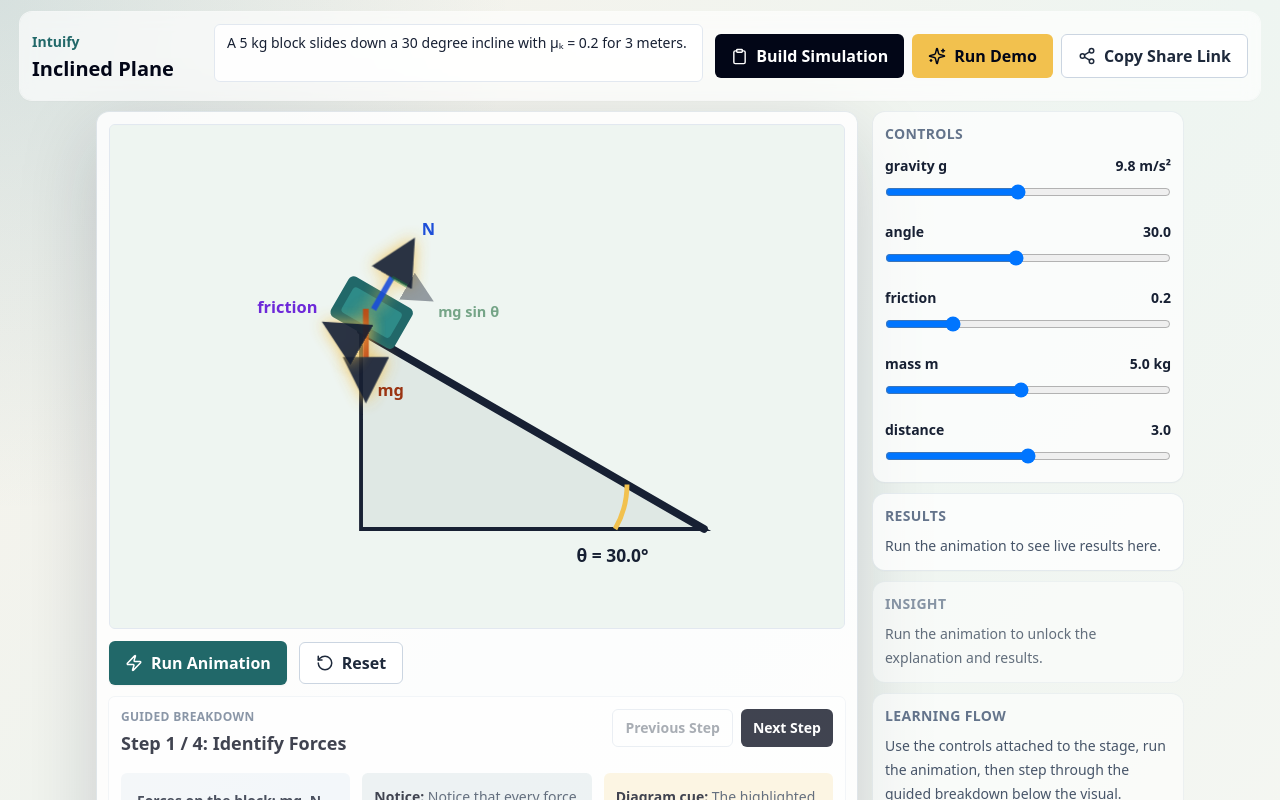
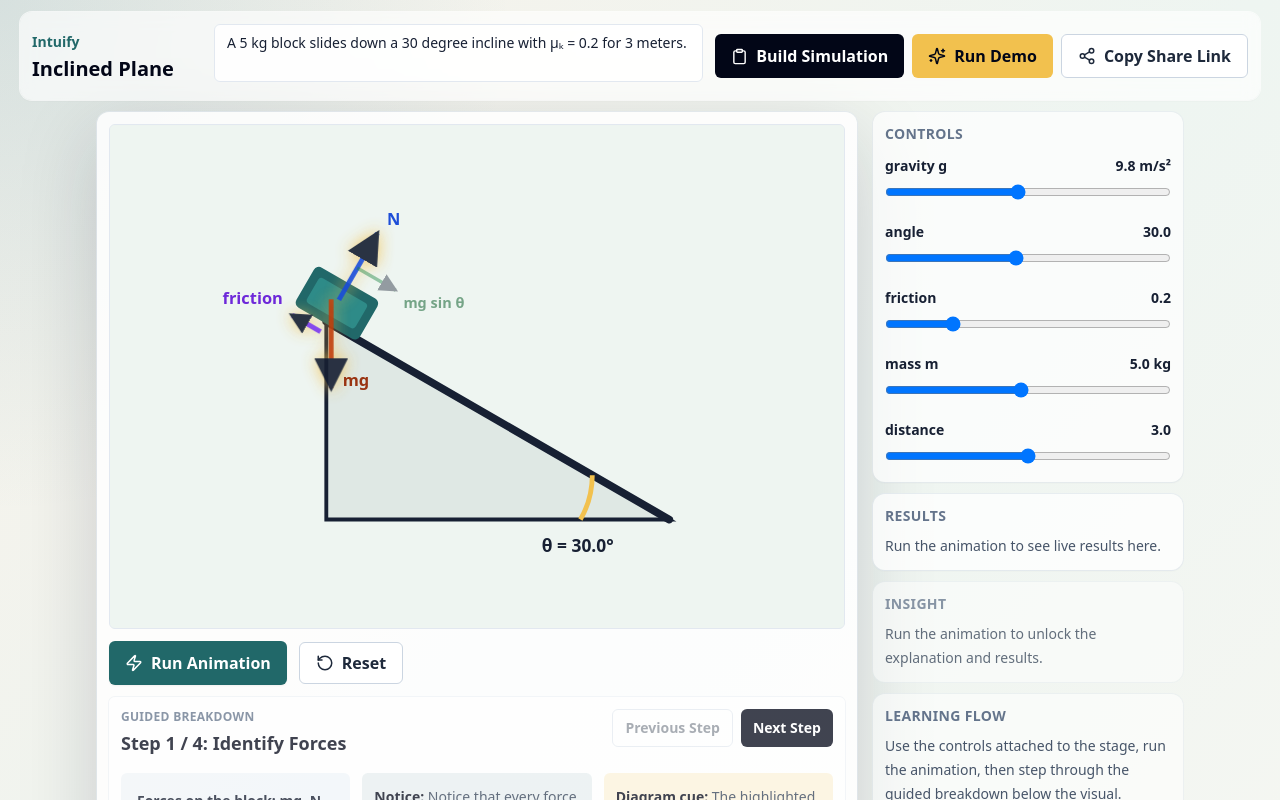
Before and after one commit to vincentrobrts/LAHacks2026, a Next.js app: page /sim in a window 1280 px wide. Shown: the top 800 px of the page. Built offline with nearby package versions, Linux system fonts and the light colour scheme.

Commit message:
yipeeeee

```diff
--- a/app/page.tsx
+++ b/app/page.tsx
@@ -6,7 +6,7 @@ import { useEffect, useState } from "react";
 import { parseWithAgentverse } from "@/lib/agentverse";
 import { DEFAULT_CONFIGS, DEFAULT_PROMPT, DEMO_SHOT } from "@/lib/defaults";
 import { encodeSimulation } from "@/lib/share";
-import type { SimulationHistoryItem } from "@/types/simulation";
+import type { SimulationConfig, SimulationHistoryItem } from "@/types/simulation";
 
 const HISTORY_KEY = "physics-visualizer-history";
 
@@ -17,6 +17,36 @@ const EXAMPLE_PROMPTS = [
 ];
 
 const ATWOOD_PROMPT = EXAMPLE_PROMPTS[1];
+
+function clamp(value: number, min: number, max: number) {
+  return Math.min(max, Math.max(min, value));
+}
+
+function normalizeAtwoodConfig(config: SimulationConfig, prompt: string): SimulationConfig {
+  const lower = prompt.toLowerCase();
+  const atwoodLike = /\b(pulley|hanging|connected|table)\b/.test(lower) && /\bkg|mass|block\b/.test(lower);
+  if (config.type !== "atwood_table" && !atwoodLike) return config;
+
+  const number = "([0-9]+(?:\\.[0-9]+)?)";
+  const blockMatch = lower.match(new RegExp(`${number}\\s*kg\\s+(?:block|cart|object|mass)`));
+  const hangingMatch = lower.match(new RegExp(`hanging\\s+${number}\\s*kg`)) ?? lower.match(new RegExp(`${number}\\s*kg\\s+hanging`));
+  const distanceMatch = lower.match(/falls?\s+([0-9]+(?:\.[0-9]+)?)\s*(?:m|meter|meters)\b/) ?? lower.match(/for\s+([0-9]+(?:\.[0-9]+)?)\s*(?:m|meter|meters)\b/);
+  const frictionless = /\bfrictionless\b/.test(lower);
+  const frictionMatch = lower.match(/(?:friction|mu|μ)\s*(?:=|is)?\s*([0-9]+(?:\.[0-9]+)?)/);
+
+  return {
+    ...config,
+    type: "atwood_table",
+    params: {
+      ...config.params,
+      ...(blockMatch ? { mass1: clamp(Number(blockMatch[1]), 0.5, 10) } : {}),
+      ...(hangingMatch ? { mass2: clamp(Number(hangingMatch[1]), 0.5, 10) } : {}),
+      ...(distanceMatch ? { distance: clamp(Number(distanceMatch[1]), 1, 5) } : {}),
+      ...(frictionless ? { friction: 0 } : frictionMatch ? { friction: clamp(Number(frictionMatch[1]), 0, 0.9) } : {}),
+    },
+    world: { ...config.world, friction: frictionless ? 0 : config.world.friction ?? 0 },
+  };
+}
 
 export default function Home() {
   const router = useRouter();
@@ -30,7 +60,8 @@ export default function Home() {
 
   const start = async (perfect = false) => {
     setMessage("");
-    const config = perfect ? DEMO_SHOT : prompt === ATWOOD_PROMPT ? DEFAULT_CONFIGS.atwood_table : await parseWithAgentverse(prompt);
+    const parsed = perfect ? DEMO_SHOT : prompt === ATWOOD_PROMPT ? DEFAULT_CONFIGS.atwood_table : await parseWithAgentverse(prompt);
+    const config = perfect || prompt === ATWOOD_PROMPT ? parsed : normalizeAtwoodConfig(parsed, prompt);
     const nextPrompt = perfect ? DEFAULT_PROMPT : prompt;
     const item: SimulationHistoryItem = {
       id: crypto.randomUUID(),
--- a/components/MatterScene.tsx
+++ b/components/MatterScene.tsx
@@ -70,17 +70,21 @@ function forceArrowLength(force: number, referenceForce: number, min = 34, max =
   return clamp((force / referenceForce) * max, min, max);
 }
 
+function arrowMarkerSize(length: number) {
+  return clamp(length * 0.12, 4.5, 7);
+}
+
 function atwoodValidation(config: SimulationConfig) {
   const keys = ["mass1", "mass2", "friction", "distance"];
   return keys.filter((key) => typeof config.params[key] !== "number" || !Number.isFinite(config.params[key]) || (key !== "friction" && config.params[key] <= 0));
 }
 
 function atwoodMetrics(config: SimulationConfig) {
-  const mass1 = config.params.mass1;
-  const mass2 = config.params.mass2;
-  const friction = config.params.friction;
-  const distance = config.params.distance;
-  const gravity = config.world.gravity;
+  const mass1 = clamp(config.params.mass1, 0.5, 10);
+  const mass2 = clamp(config.params.mass2, 0.5, 10);
+  const friction = clamp(config.params.friction, 0, 0.9);
+  const distance = clamp(config.params.distance, 1, 5);
+  const gravity = clamp(config.world.gravity, 1, 20);
   const frictionForce = friction * mass1 * gravity;
   const drivingForce = mass2 * gravity - frictionForce;
   const moves = drivingForce > 0;
@@ -112,31 +116,60 @@ function InclinedPlaneScene({ config, onOutcome }: Props) {
   const frameRef = useRef<number | null>(null);
 
   const rampLength = 410;
-  const bottom = { x: 615, y: 418 };
-  const top = {
-    x: bottom.x - rampLength * Math.cos(metrics.theta),
-    y: bottom.y - rampLength * Math.sin(metrics.theta),
+  const rawBottom = { x: 520, y: 330 };
+  const rawTop = {
+    x: rawBottom.x - rampLength * Math.cos(metrics.theta),
+    y: rawBottom.y - rampLength * Math.sin(metrics.theta),
   };
   const downRamp = { x: Math.cos(metrics.theta), y: Math.sin(metrics.theta) };
   const normalDir = { x: Math.sin(metrics.theta), y: -Math.cos(metrics.theta) };
   const blockTravel = rampLength * clamp(progress, 0, 0.96);
-  const blockCenter = {
-    x: top.x + downRamp.x * blockTravel + normalDir.x * 22,
-    y: top.y + downRamp.y * blockTravel + normalDir.y * 22,
-  };
-  const blockTransform = `translate(${blockCenter.x} ${blockCenter.y}) rotate(${metrics.angle})`;
+  const rawBlockCenter = {
+    x: rawTop.x + downRamp.x * blockTravel + normalDir.x * 22,
+    y: rawTop.y + downRamp.y * blockTravel + normalDir.y * 22,
+  };
   const maxInclinedForce = Math.max(metrics.mass * metrics.gravity, metrics.normal, metrics.frictionForce, metrics.gravityComponent);
   const gravityLen = forceArrowLength(metrics.mass * metrics.gravity, maxInclinedForce);
   const normalLen = forceArrowLength(metrics.normal, maxInclinedForce);
   const frictionLen = forceArrowLength(metrics.frictionForce, maxInclinedForce);
   const componentLen = forceArrowLength(metrics.gravityComponent, maxInclinedForce);
-  const gravityArrow = arrowPoints(blockCenter.x - 6, blockCenter.y - 4, 0, gravityLen);
-  const normalArrow = arrowPoints(blockCenter.x + normalDir.x * 4, blockCenter.y + normalDir.y * 4, normalDir.x * normalLen, normalDir.y * normalLen);
-  const frictionArrow = arrowPoints(blockCenter.x - normalDir.x * 34, blockCenter.y - normalDir.y * 34, -downRamp.x * frictionLen, -downRamp.y * frictionLen);
-  const componentArrow = arrowPoints(blockCenter.x + normalDir.x * 42, blockCenter.y + normalDir.y * 42, downRamp.x * componentLen, downRamp.y * componentLen);
+  const gravityArrow = arrowPoints(rawBlockCenter.x - 6, rawBlockCenter.y - 4, 0, gravityLen);
+  const normalArrow = arrowPoints(rawBlockCenter.x + normalDir.x * 4, rawBlockCenter.y + normalDir.y * 4, normalDir.x * normalLen, normalDir.y * normalLen);
+  const frictionArrow = arrowPoints(rawBlockCenter.x - normalDir.x * 34, rawBlockCenter.y - normalDir.y * 34, -downRamp.x * frictionLen, -downRamp.y * frictionLen);
+  const componentArrow = arrowPoints(rawBlockCenter.x + normalDir.x * 42, rawBlockCenter.y + normalDir.y * 42, downRamp.x * componentLen, downRamp.y * componentLen);
+  const scenePoints = [
+    rawTop,
+    rawBottom,
+    { x: rawTop.x, y: rawBottom.y },
+    { x: rawBlockCenter.x - 54, y: rawBlockCenter.y - 44 },
+    { x: rawBlockCenter.x + 54, y: rawBlockCenter.y + 44 },
+    { x: gravityArrow.x1, y: gravityArrow.y1 },
+    { x: gravityArrow.x2, y: gravityArrow.y2 },
+    { x: normalArrow.x1, y: normalArrow.y1 },
+    { x: normalArrow.x2, y: normalArrow.y2 },
+    { x: frictionArrow.x1, y: frictionArrow.y1 },
+    { x: frictionArrow.x2, y: frictionArrow.y2 },
+    { x: componentArrow.x1, y: componentArrow.y1 },
+    { x: componentArrow.x2, y: componentArrow.y2 },
+  ];
+  const bounds = scenePoints.reduce(
+    (box, point) => ({
+      minX: Math.min(box.minX, point.x),
+      maxX: Math.max(box.maxX, point.x),
+      minY: Math.min(box.minY, point.y),
+      maxY: Math.max(box.maxY, point.y),
+    }),
+    { minX: Infinity, maxX: -Infinity, minY: Infinity, maxY: -Infinity }
+  );
+  const centerOffset = {
+    x: WIDTH / 2 - (bounds.minX + bounds.maxX) / 2,
+    y: HEIGHT / 2 - (bounds.minY + bounds.maxY) / 2,
+  };
+  const systemTransform = `translate(${centerOffset.x.toFixed(2)} ${centerOffset.y.toFixed(2)})`;
+  const blockTransform = `translate(${rawBlockCenter.x} ${rawBlockCenter.y}) rotate(${metrics.angle})`;
   const activeArrowClass = "animate-pulse drop-shadow-[0_0_8px_rgba(242,193,78,0.95)]";
 
-  const arrowStyle = (active: boolean) => ({ opacity: active ? 1 : running ? 0.22 : 0.42, strokeWidth: active ? 6 : 4 });
+  const arrowStyle = (active: boolean) => ({ opacity: active ? 1 : running ? 0.22 : 0.42, strokeWidth: active ? 5 : 3.5 });
   const labelStyle = (active: boolean) => ({ opacity: active ? 1 : running ? 0.24 : 0.56, fontSize: active ? 17 : 15 });
 
   const stepCopy = [
@@ -251,40 +284,52 @@ function InclinedPlaneScene({ config, onOutcome }: Props) {
       <div className="relative overflow-hidden rounded-md border border-slate-200 bg-[#eef5f1]">
         <svg className="aspect-[1.46] w-full" viewBox={`0 0 ${WIDTH} ${HEIGHT}`} role="img" aria-label="Inclined plane physics visualization">
           <defs>
-            <marker id="arrow" markerHeight="8" markerWidth="8" orient="auto" refX="7" refY="4">
-              <path d="M0,0 L8,4 L0,8 Z" fill="currentColor" />
-            </marker>
+            {[
+              ["incline-gravity", gravityLen],
+              ["incline-normal", normalLen],
+              ["incline-friction", frictionLen],
+              ["incline-component", componentLen],
+            ].map(([id, len]) => {
+              const size = arrowMarkerSize(Number(len));
+              return (
+                <marker key={String(id)} id={String(id)} markerHeight={size} markerWidth={size} orient="auto" refX={size - 0.8} refY={size / 2}>
+                  <path d={`M0,0 L${size},${size / 2} L0,${size} Z`} fill="currentColor" />
+                </marker>
+              );
+            })}
           </defs>
           <rect width={WIDTH} height={HEIGHT} fill="#eef5f1" />
-          <path d={`M ${top.x} ${top.y} L ${bottom.x} ${bottom.y} L ${top.x} ${bottom.y} Z`} fill="#dfe8e4" stroke="#172033" strokeWidth="4" />
-          <path d={`M ${top.x} ${top.y} L ${bottom.x} ${bottom.y}`} stroke="#172033" strokeWidth="8" strokeLinecap="round" />
-          <path d={`M ${bottom.x - 92} ${bottom.y} A 92 92 0 0 0 ${bottom.x - 92 * Math.cos(metrics.theta)} ${bottom.y - 92 * Math.sin(metrics.theta)}`} fill="none" stroke="#f2c14e" strokeWidth="5" />
-          <text x={bottom.x - 132} y={bottom.y + 34} fill="#172033" fontSize="18" fontWeight="700">θ = {fmt(metrics.angle, 1)}°</text>
+          <g transform={systemTransform}>
+          <path d={`M ${rawTop.x} ${rawTop.y} L ${rawBottom.x} ${rawBottom.y} L ${rawTop.x} ${rawBottom.y} Z`} fill="#dfe8e4" stroke="#172033" strokeWidth="4" />
+          <path d={`M ${rawTop.x} ${rawTop.y} L ${rawBottom.x} ${rawBottom.y}`} stroke="#172033" strokeWidth="8" strokeLinecap="round" />
+          <path d={`M ${rawBottom.x - 92} ${rawBottom.y} A 92 92 0 0 0 ${rawBottom.x - 92 * Math.cos(metrics.theta)} ${rawBottom.y - 92 * Math.sin(metrics.theta)}`} fill="none" stroke="#f2c14e" strokeWidth="5" />
+          <text x={rawBottom.x - 132} y={rawBottom.y + 34} fill="#172033" fontSize="18" fontWeight="700">θ = {fmt(metrics.angle, 1)}°</text>
 
           <g transform={blockTransform}>
             <rect x="-38" y="-24" width="76" height="48" rx="6" fill="#216869" />
             <rect x="-29" y="-15" width="58" height="30" rx="4" fill="#2e8b88" />
           </g>
 
-          <g className={highlights.gravity ? activeArrowClass : ""} color="#c2410c" stroke="currentColor" markerEnd="url(#arrow)" style={arrowStyle(highlights.gravity)}>
+          <g className={highlights.gravity ? activeArrowClass : ""} color="#c2410c" stroke="currentColor" markerEnd="url(#incline-gravity)" style={arrowStyle(highlights.gravity)}>
             <line {...gravityArrow} />
           </g>
           <text x={gravityArrow.x2 + 12} y={gravityArrow.y2 - 2} fill="#9a3412" fontWeight="700" style={labelStyle(highlights.gravity)}>mg</text>
 
-          <g className={highlights.normal ? activeArrowClass : ""} color="#1d4ed8" stroke="currentColor" markerEnd="url(#arrow)" style={arrowStyle(highlights.normal)}>
+          <g className={highlights.normal ? activeArrowClass : ""} color="#1d4ed8" stroke="currentColor" markerEnd="url(#incline-normal)" style={arrowStyle(highlights.normal)}>
             <line {...normalArrow} />
           </g>
           <text x={normalArrow.x2 + 10} y={normalArrow.y2 - 8} fill="#1d4ed8" fontWeight="700" style={labelStyle(highlights.normal)}>N</text>
 
-          <g className={highlights.friction ? activeArrowClass : ""} color="#7c3aed" stroke="currentColor" markerEnd="url(#arrow)" style={arrowStyle(highlights.friction)}>
+          <g className={highlights.friction ? activeArrowClass : ""} color="#7c3aed" stroke="currentColor" markerEnd="url(#incline-friction)" style={arrowStyle(highlights.friction)}>
             <line {...frictionArrow} />
           </g>
           <text x={frictionArrow.x2 - 72} y={frictionArrow.y2 - 12} fill="#6d28d9" fontWeight="700" style={labelStyle(highlights.friction)}>friction</text>
 
-          <g className={highlights.component ? activeArrowClass : ""} color="#15803d" stroke="currentColor" markerEnd="url(#arrow)" style={arrowStyle(highlights.component)}>
+          <g className={highlights.component ? activeArrowClass : ""} color="#15803d" stroke="currentColor" markerEnd="url(#incline-component)" style={arrowStyle(highlights.component)}>
             <line {...componentArrow} />
           </g>
           <text x={componentArrow.x2 + 8} y={componentArrow.y2 + 18} fill="#166534" fontWeight="700" style={labelStyle(highlights.component)}>mg sin θ</text>
+          </g>
         </svg>
       </div>
       <div className="mt-3 flex flex-wrap items-center gap-3">
@@ -417,14 +462,65 @@ function AtwoodTableScene({ config, onOutcome, onLoadAtwoodExample }: Props) {
   const [currentSpeed, setCurrentSpeed] = useState(0);
   const [guidedStep, setGuidedStep] = useState(1);
   const frameRef = useRef<number | null>(null);
+  const progressRef = useRef(0);
+  progressRef.current = progress;
+  const metricMass1 = metrics?.mass1;
+  const metricMass2 = metrics?.mass2;
+  const metricFriction = metrics?.friction;
+  const metricGravity = metrics?.gravity;
+  const metricDistance = metrics?.distance;
+  const metricAcceleration = metrics?.acceleration;
+  const metricTension = metrics?.tension;
+  const metricTimeToBottom = metrics?.timeToBottom;
+  const metricFinalSpeed = metrics?.finalSpeed;
+  const metricMoves = metrics?.moves;
 
   useEffect(() => {
-    setProgress(0);
-    setCurrentSpeed(0);
+    if (frameRef.current) cancelAnimationFrame(frameRef.current);
     setRunning(false);
-    if (frameRef.current) cancelAnimationFrame(frameRef.current);
-    onOutcome({ launched: false, success: false, metrics: {} });
-  }, [config, onOutcome]);
+
+    if (
+      metricMass1 === undefined ||
+      metricMass2 === undefined ||
+      metricFriction === undefined ||
+      metricGravity === undefined ||
+      metricDistance === undefined ||
+      metricAcceleration === undefined ||
+      metricTension === undefined ||
+      metricFinalSpeed === undefined ||
+      metricMoves === undefined
+    ) {
+      setProgress(0);
+      setCurrentSpeed(0);
+      onOutcome({ launched: false, success: false, metrics: {} });
+      return;
+    }
+
+    const liveSpeed = metricMoves ? Math.sqrt(2 * metricAcceleration * metricDistance * progressRef.current) : 0;
+    setCurrentSpeed(liveSpeed);
+    onOutcome({
+      launched: true,
+      success: metricMoves,
+      metrics: {
+        acceleration: metricAcceleration,
+        tension: metricTension,
+        timeToBottom: metricTimeToBottom ?? 0,
+        finalSpeed: metricFinalSpeed,
+      },
+    });
+  }, [
+    metricMass1,
+    metricMass2,
+    metricFriction,
+    metricGravity,
+    metricDistance,
+    metricAcceleration,
+    metricTension,
+    metricTimeToBottom,
+    metricFinalSpeed,
+    metricMoves,
+    onOutcome,
+  ]);
 
   const run = useCallback(() => {
     if (!metrics) return;
--- a/components/SimulationClient.tsx
+++ b/components/SimulationClient.tsx
@@ -242,6 +242,32 @@ function normalizeElectricFieldConfig(config: SimulationConfig, prompt: string):
   };
 }
 
+function normalizeAtwoodConfig(config: SimulationConfig, prompt: string): SimulationConfig {
+  const lower = prompt.toLowerCase();
+  const atwoodLike = /\b(pulley|hanging|connected|table)\b/.test(lower) && /\bkg|mass|block\b/.test(lower);
+  if (config.type !== "atwood_table" && !atwoodLike) return config;
+
+  const number = "([0-9]+(?:\\.[0-9]+)?)";
+  const blockMatch = lower.match(new RegExp(`${number}\\s*kg\\s+(?:block|cart|object|mass)`));
+  const hangingMatch = lower.match(new RegExp(`hanging\\s+${number}\\s*kg`)) ?? lower.match(new RegExp(`${number}\\s*kg\\s+hanging`));
+  const distanceMatch = lower.match(/falls?\s+([0-9]+(?:\.[0-9]+)?)\s*(?:m|meter|meters)\b/) ?? lower.match(/for\s+([0-9]+(?:\.[0-9]+)?)\s*(?:m|meter|meters)\b/);
+  const frictionless = /\bfrictionless\b/.test(lower);
+  const frictionMatch = lower.match(/(?:friction|mu|μ)\s*(?:=|is)?\s*([0-9]+(?:\.[0-9]+)?)/);
+
+  return {
+    ...config,
+    type: "atwood_table",
+    params: {
+      ...config.params,
+      ...(blockMatch ? { mass1: clamp(Number(blockMatch[1]), 0.5, 10) } : {}),
+      ...(hangingMatch ? { mass2: clamp(Number(hangingMatch[1]), 0.5, 10) } : {}),
+      ...(distanceMatch ? { distance: clamp(Number(distanceMatch[1]), 1, 5) } : {}),
+      ...(frictionless ? { friction: 0 } : frictionMatch ? { friction: clamp(Number(frictionMatch[1]), 0, 0.9) } : {}),
+    },
+    world: { ...config.world, friction: frictionless ? 0 : config.world.friction ?? 0 },
+  };
+}
+
 function displayExplanation(config: SimulationConfig, outcome: LaunchOutcome | null, fallback: string) {
   if (config.type === "atwood_table") {
     const m1 = config.params.mass1;
@@ -345,7 +371,7 @@ export default function SimulationClient() {
         return;
       }
 
-      const nextConfig = normalizeElectricFieldConfig(normalizeCollisionConfig(parsed, prompt), prompt);
+      const nextConfig = normalizeElectricFieldConfig(normalizeAtwoodConfig(normalizeCollisionConfig(parsed, prompt), prompt), prompt);
       setConfig(nextConfig);
       setOutcome(null);
       saveHistory(prompt, nextConfig);
```
